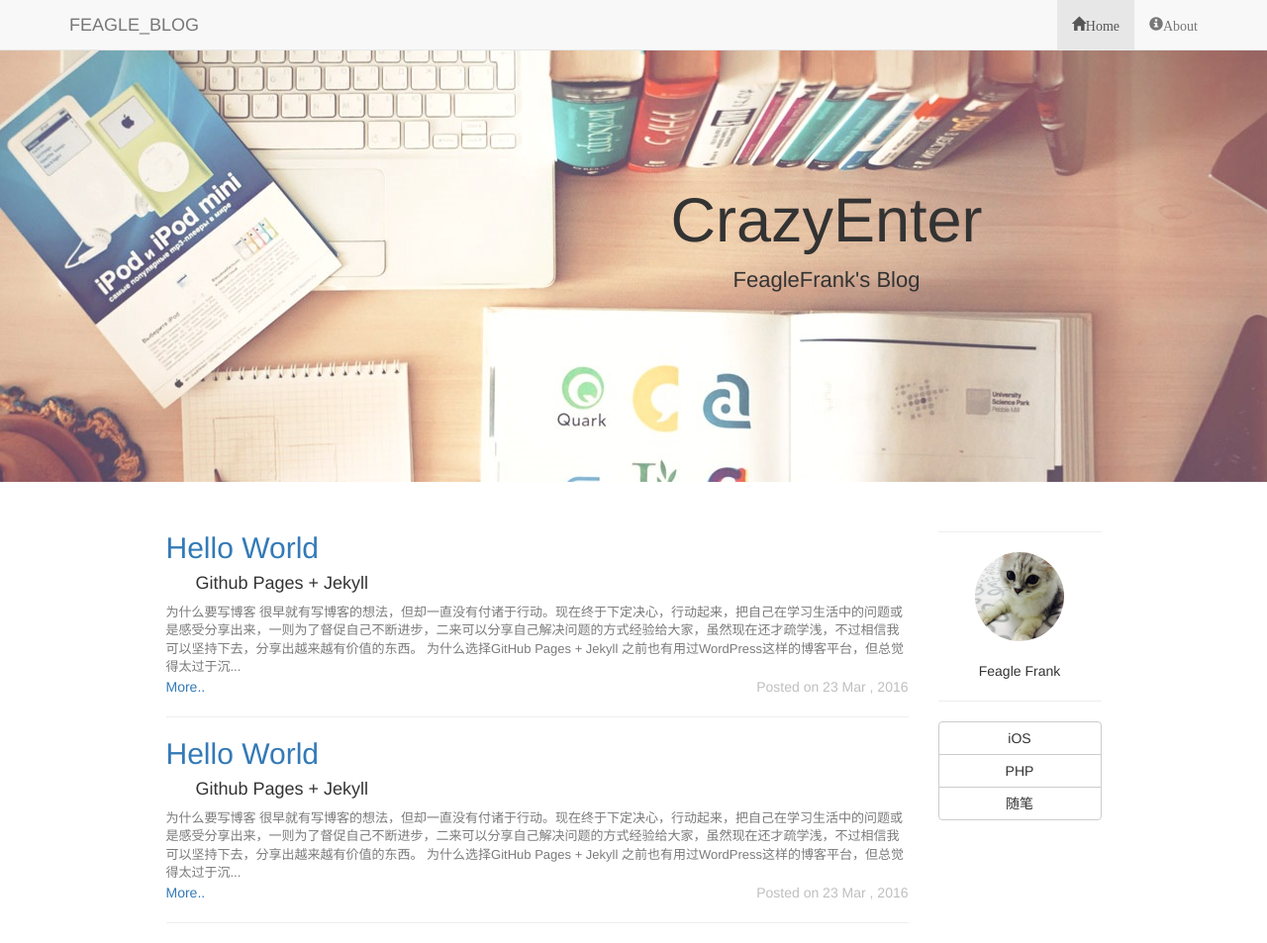
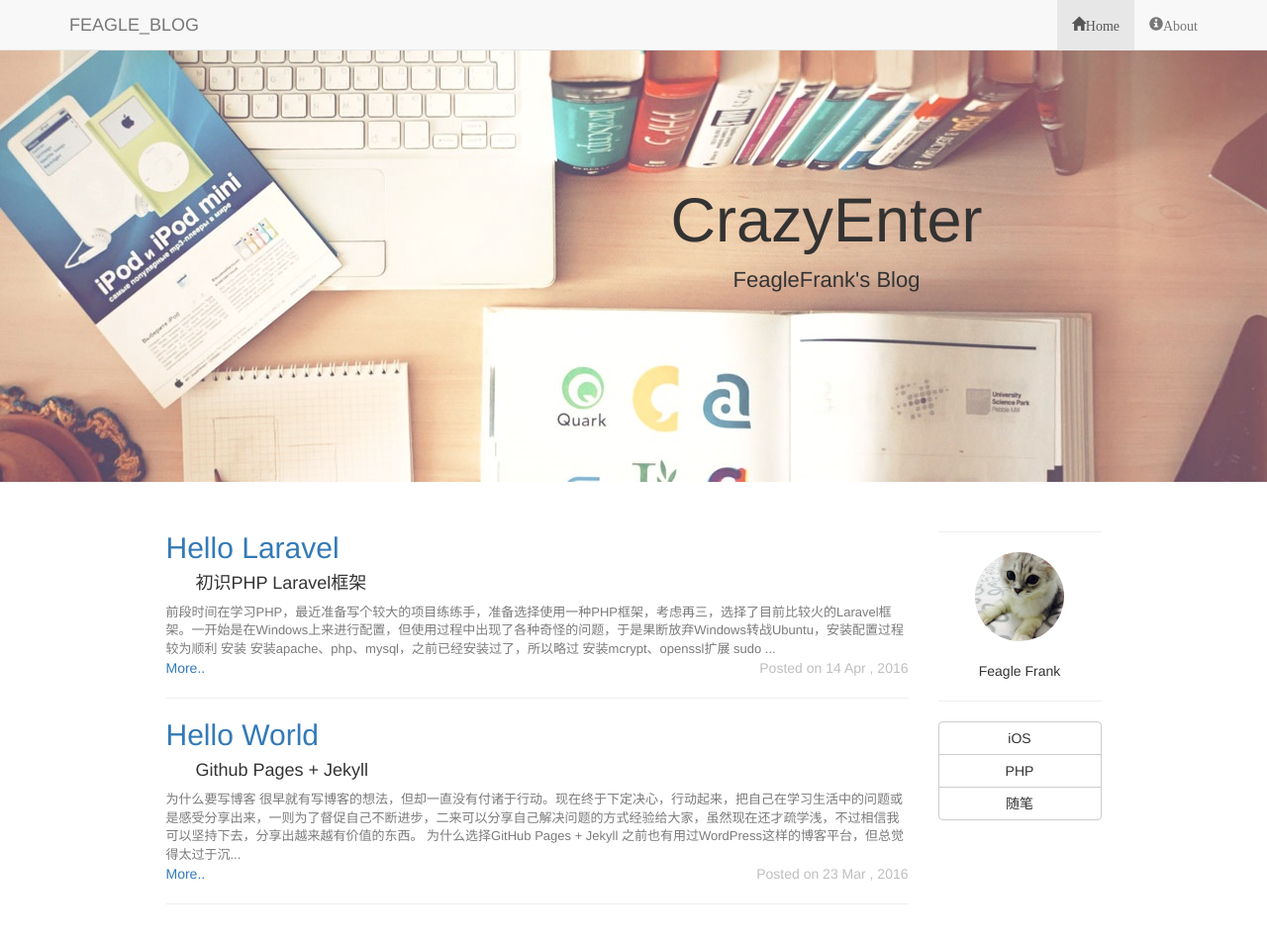
Before and after one commit to FeagleFrank/feaglefrank.github.io, a Jekyll site: the page built from index.html, in a window 1280 px wide and 953 px high. Shown: the whole window at 99% size. Built offline with Jekyll 4.4.1, drawn with Linux system fonts in a browser that asks for light colours; the list of posts is cut into pages by our own code.

Commit message:
post0414

```diff
--- a/_config.yml
+++ b/_config.yml
@@ -1,5 +1,7 @@
 encoding: utf-8
 markdown: kramdown
+permalink: pretty
+highlighte: true
 gems: [jekyll-paginate]
 paginate: 10
 paginate_path: "page:num"
--- a/_includes/sidebar.html
+++ b/_includes/sidebar.html
@@ -5,7 +5,7 @@
         <div>Feagle Frank</div>
     </div>
     <hr>
-    <div class="sidebar-catagory">
+    <div class="sidebar-category">
         <div class="btn-group-vertical btn-block">
             <button type="button" class="btn btn-default">iOS</button>
             <button type="button" class="btn btn-default">PHP</button>
--- a/_layouts/default.html
+++ b/_layouts/default.html
@@ -5,6 +5,7 @@
     <title>FEAGLE_BLOG</title>
 	<link href="{{site.baseurl}}/css/bootstrap.min.css" rel="stylesheet">
 	<link href="{{site.baseurl}}/css/blog.css" rel="stylesheet">
+	<link href="{{site.baseurl}}/css/pygments.css" rel="stylesheet">
 	<script src="{{site.baseurl}}/js/jquery-2.1.1.min.js"></script>
 	<script src="{{site.baseurl}}/js/bootstrap.min.js"></script>
 	<script src="{{site.baseurl}}/js/blog.js"></script>
--- a/_posts/2016-03-23-Hello-World2.markdown
+++ /dev/null
@@ -1,17 +0,0 @@
----
-layout: post
-title: "Hello World"
-subtitle: "Github Pages + Jekyll"
----
-
-### 为什么要写博客 ###
-
-很早就有写博客的想法，但却一直没有付诸于行动。现在终于下定决心，行动起来，把自己在学习生活中的问题或是感受分享出来，一则为了督促自己不断进步，二来可以分享自己解决问题的方式经验给大家，虽然现在还才疏学浅，不过相信我可以坚持下去，分享出越来越有价值的东西。
-
-### 为什么选择GitHub Pages + Jekyll ###
-
-之前也有用过WordPress这样的博客平台，但总觉得太过于沉重，前几天一次偶然的机会发现居然还有Jekyll这样的静态页面生成器，还能配合GitHub Pages使用，感觉非常新奇，就开始研究学习。
-
-### 选择模板 or ... ###
-
-在学习Jekyll的使用过程中，看到了非常多精美的博客作品，真是看到眼花缭乱。然后我的选择困难症就犯了，到底该选择哪个作为模板来使用呢？纠结再三，索性就全都自己写吧，正好想学一下响应式布局。目测之后很长一段时间里，我应该都是一边写页面，一边写文章。
--- /dev/null
+++ b/_posts/2016-04-14-Hello-Lavavel.markdown
@@ -0,0 +1,73 @@
+---
+layout: post
+title: "Hello Laravel"
+subtitle: "初识PHP Laravel框架"
+---
+
+前段时间在学习PHP，最近准备写个较大的项目练练手，准备选择使用一种PHP框架，考虑再三，选择了目前比较火的Laravel框架。一开始是在Windows上来进行配置，但使用过程中出现了各种奇怪的问题，于是果断放弃Windows转战Ubuntu，安装配置过程较为顺利
+
+## 安装 #
+
+#### 安装apache、php、mysql，之前已经安装过了，所以略过
+
+#### 安装mcrypt、openssl扩展
+{% highlight shell %}
+sudo apt-get install php5-mcrypt
+sudo apt-get install openssl
+{% endhighlight %}
+
+#### 开启apache rewrite功能
+{% highlight shell %}
+sudo a2enmod rewrite
+{% endhighlight %}
+
+#### 安装Composer
+{% highlight shell %}
+curl -sS https://getcomposer.org/installer | php
+sudo mv composer.phar /usr/local/bin/composer
+{% endhighlight %}
+
+#### 安装Larvel
+* 通过laravel installer安装
+{% highlight shell %}
+composer global require "larael/installer=~1.1"
+export PATH="~/.composer/vendor/bin:$PATH"
+laravel new PorjectName
+{% endhighlight %}
+* 通过composer安装
+{% highlight shell %}
+composer create-project laravel/laravel5
+{% endhighlight %}
+还需要给予权限
+{% highlight shell %}
+sudo chmod -R 777
+{% endhighlight %}
+#### 访问
+浏览器访问，出现Laravel5字样~
+
+## 数据库&Model
+用了PHP框架之后，才发现它带给我们的便利性。如数据库操作，不使用框架，我们需要自己写sql语句建表，在进行数据库操作时每次都要进行连接，写select语句查询数据等等。Model就是MVC架构中的M层，主要负责与数据库的交互
+
+#### 数据库配置
+数据库在`/.env`文件配置，我的Laravel版本为5.2，好像较早之前版本的配置在`/config/database.php`中配置。当前版本打开这个文件可以看到它是从`/.env`中读取数据的
+配置较为简单，database类型、host、port、database、username、password
+
+#### 数据库迁移
+生成迁移文件
+{% highlight shell %}
+php artisan make:migration create_projects_table --create=porjects
+{% endhighlight %}
+迁移文件存在于目录`/database/migrations`下，编辑该文件，默认会有`id`、`created_at`、`updated_at`三个columns，增加自己需要的column，然后使用命令进行迁移：
+{% highlight shell %}
+php artisan migrate
+{% endhighlight %}
+此时查看数据库，相应的表`projects`已经生成
+
+#### 生成Model
+使用命令生成model：
+{% highlight shell %}
+php artisan make:model project
+{% endhighlight %}
+生成的文件在`/app`目录下，该model`project`会自动对应表`projects`
+
+>未完待续...
--- /dev/null
+++ b/css/pygments.css
@@ -0,0 +1,62 @@
+.hll { background-color: #ffffcc }
+.c { color: #888888 } /* Comment */
+.err { color: #FF0000; background-color: #FFAAAA } /* Error */
+.k { color: #008800; font-weight: bold } /* Keyword */
+.o { color: #333333 } /* Operator */
+.cm { color: #888888 } /* Comment.Multiline */
+.cp { color: #557799 } /* Comment.Preproc */
+.c1 { color: #888888 } /* Comment.Single */
+.cs { color: #cc0000; font-weight: bold } /* Comment.Special */
+.gd { color: #A00000 } /* Generic.Deleted */
+.ge { font-style: italic } /* Generic.Emph */
+.gr { color: #FF0000 } /* Generic.Error */
+.gh { color: #000080; font-weight: bold } /* Generic.Heading */
+.gi { color: #00A000 } /* Generic.Inserted */
+.go { color: #888888 } /* Generic.Output */
+.gp { color: #c65d09; font-weight: bold } /* Generic.Prompt */
+.gs { font-weight: bold } /* Generic.Strong */
+.gu { color: #800080; font-weight: bold } /* Generic.Subheading */
+.gt { color: #0044DD } /* Generic.Traceback */
+.kc { color: #008800; font-weight: bold } /* Keyword.Constant */
+.kd { color: #008800; font-weight: bold } /* Keyword.Declaration */
+.kn { color: #008800; font-weight: bold } /* Keyword.Namespace */
+.kp { color: #003388; font-weight: bold } /* Keyword.Pseudo */
+.kr { color: #008800; font-weight: bold } /* Keyword.Reserved */
+.kt { color: #333399; font-weight: bold } /* Keyword.Type */
+.m { color: #6600EE; font-weight: bold } /* Literal.Number */
+.s { background-color: #fff0f0 } /* Literal.String */
+.na { color: #0000CC } /* Name.Attribute */
+.nb { color: #007020 } /* Name.Builtin */
+.nc { color: #BB0066; font-weight: bold } /* Name.Class */
+.no { color: #003366; font-weight: bold } /* Name.Constant */
+.nd { color: #555555; font-weight: bold } /* Name.Decorator */
+.ni { color: #880000; font-weight: bold } /* Name.Entity */
+.ne { color: #FF0000; font-weight: bold } /* Name.Exception */
+.nf { color: #0066BB; font-weight: bold } /* Name.Function */
+.nl { color: #997700; font-weight: bold } /* Name.Label */
+.nn { color: #0e84b5; font-weight: bold } /* Name.Namespace */
+.nt { color: #007700 } /* Name.Tag */
+.nv { color: #996633 } /* Name.Variable */
+.ow { color: #000000; font-weight: bold } /* Operator.Word */
+.w { color: #bbbbbb } /* Text.Whitespace */
+.mb { color: #6600EE; font-weight: bold } /* Literal.Number.Bin */
+.mf { color: #6600EE; font-weight: bold } /* Literal.Number.Float */
+.mh { color: #005588; font-weight: bold } /* Literal.Number.Hex */
+.mi { color: #0000DD; font-weight: bold } /* Literal.Number.Integer */
+.mo { color: #4400EE; font-weight: bold } /* Literal.Number.Oct */
+.sb { background-color: #fff0f0 } /* Literal.String.Backtick */
+.sc { color: #0044DD } /* Literal.String.Char */
+.sd { color: #DD4422 } /* Literal.String.Doc */
+.s2 { background-color: #fff0f0 } /* Literal.String.Double */
+.se { color: #666666; font-weight: bold; background-color: #fff0f0 } /* Literal.String.Escape */
+.sh { background-color: #fff0f0 } /* Literal.String.Heredoc */
+.si { background-color: #eeeeee } /* Literal.String.Interpol */
+.sx { color: #DD2200; background-color: #fff0f0 } /* Literal.String.Other */
+.sr { color: #000000; background-color: #fff0ff } /* Literal.String.Regex */
+.s1 { background-color: #fff0f0 } /* Literal.String.Single */
+.ss { color: #AA6600 } /* Literal.String.Symbol */
+.bp { color: #007020 } /* Name.Builtin.Pseudo */
+.vc { color: #336699 } /* Name.Variable.Class */
+.vg { color: #dd7700; font-weight: bold } /* Name.Variable.Global */
+.vi { color: #3333BB } /* Name.Variable.Instance */
+.il { color: #0000DD; font-weight: bold } /* Literal.Number.Integer.Long */
```
Also changed, not shown: css/highlight.css (added, +62 -0 lines), css/rouge.css (added, +187 -0 lines).
